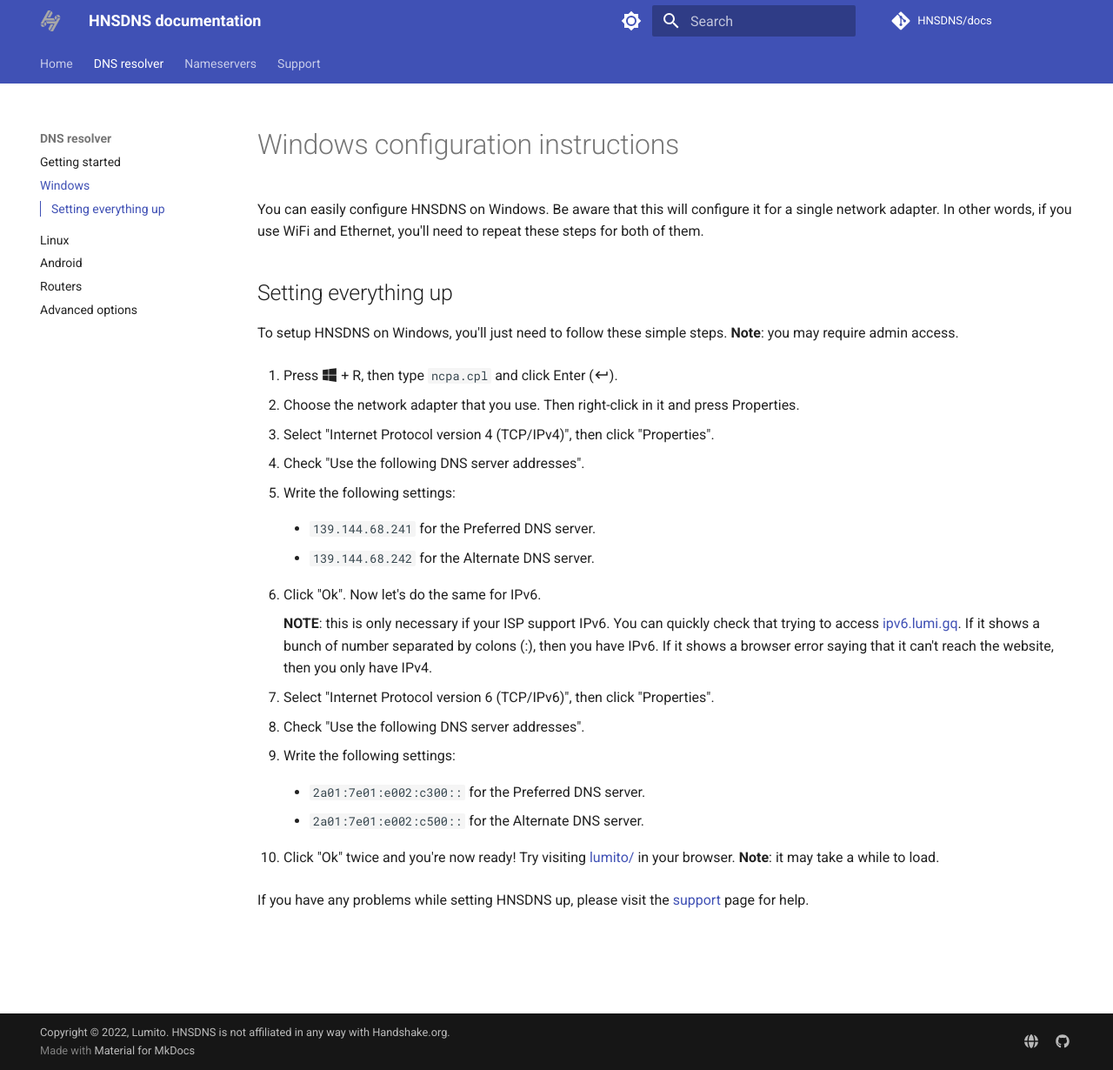
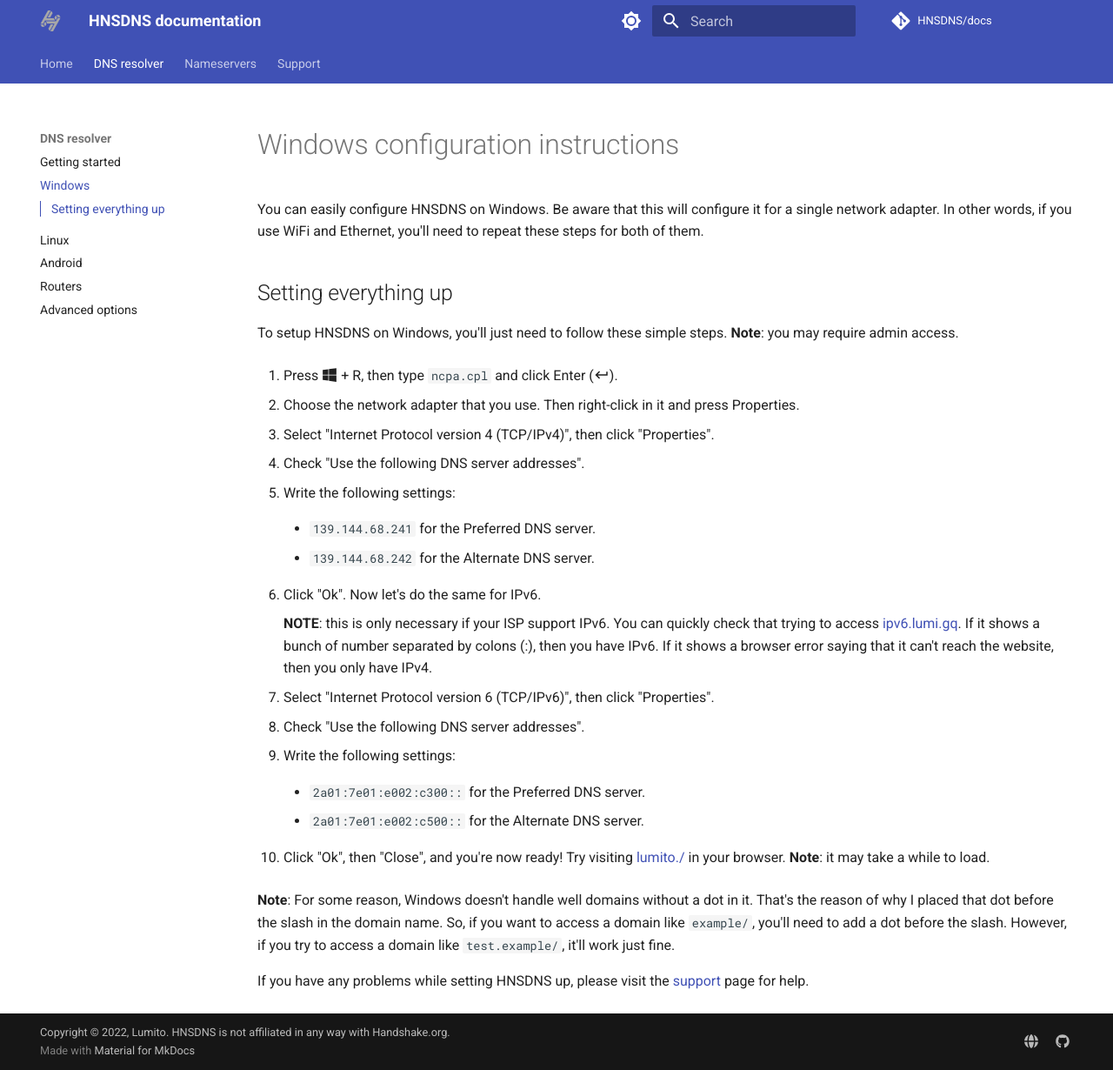
Before and after one commit to HNSDNS/docs, an MkDocs documentation site: the page built from docs/dns-resolver/windows.md, in a window 1280 px wide and 1230 px high. Shown: the whole window at 87% size. Built offline with MkDocs 1.6.1 and Material for MkDocs 9.7.7, drawn with Linux system fonts in a browser that asks for light colours; comment, search, counter and statistics services are not loaded.

Commit message:
Update windows.md

```diff
--- a/docs/dns-resolver/windows.md
+++ b/docs/dns-resolver/windows.md
@@ -34,6 +34,8 @@ To setup HNSDNS on Windows, you'll just need to follow these simple steps. **Not
 
        * `2a01:7e01:e002:c500::` for the Alternate DNS server.
 
-10. Click "Ok" twice and you're now ready! Try visiting <a href="http://lumito/" target="_blank">lumito/</a> in your browser. **Note**: it may take a while to load.
+10. Click "Ok", then "Close", and you're now ready! Try visiting <a href="http://lumito./" target="_blank">lumito./</a> in your browser. **Note**: it may take a while to load.
+
+**Note**: For some reason, Windows doesn't handle well domains without a dot in it. That's the reason of why I placed that dot before the slash in the domain name. So, if you want to access a domain like `example/`, you'll need to add a dot before the slash. However, if you try to access a domain like `test.example/`, it'll work just fine.
 
 If you have any problems while setting HNSDNS up, please visit the [support](/support/) page for help.
```
